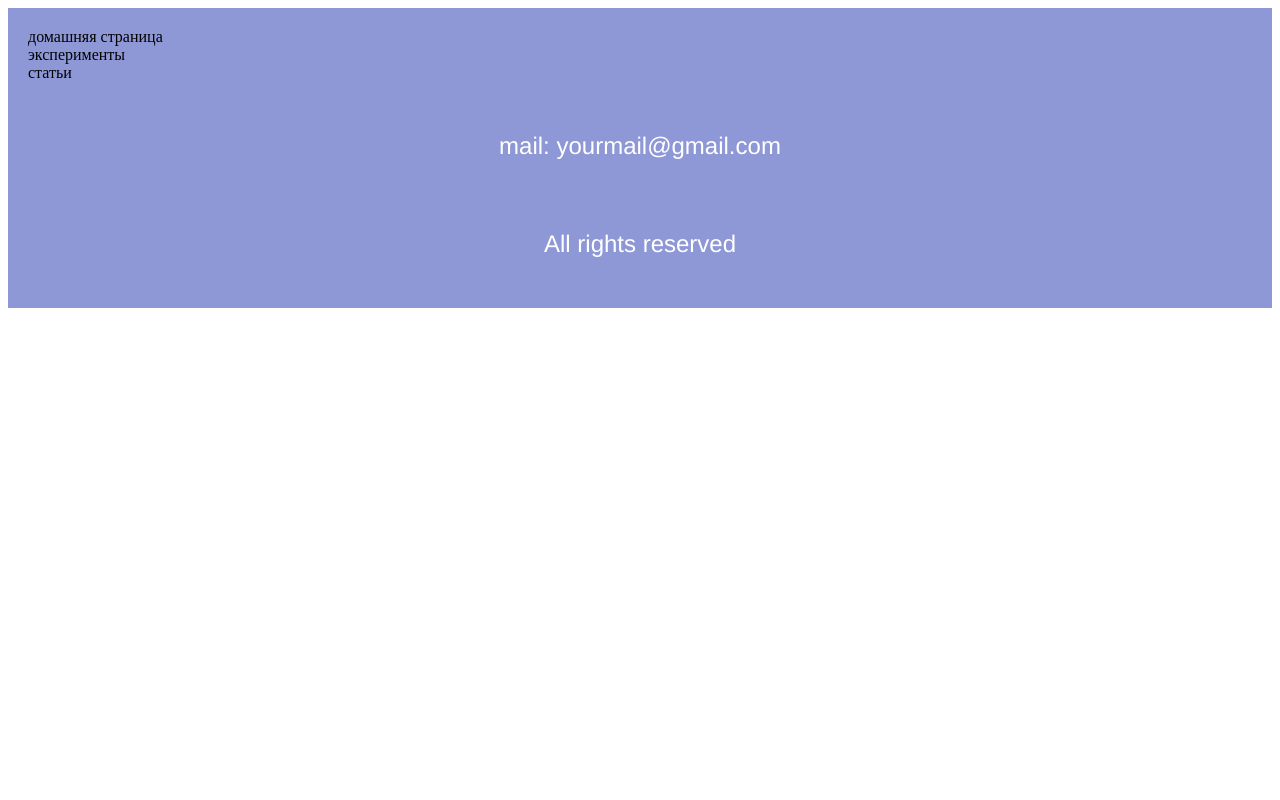
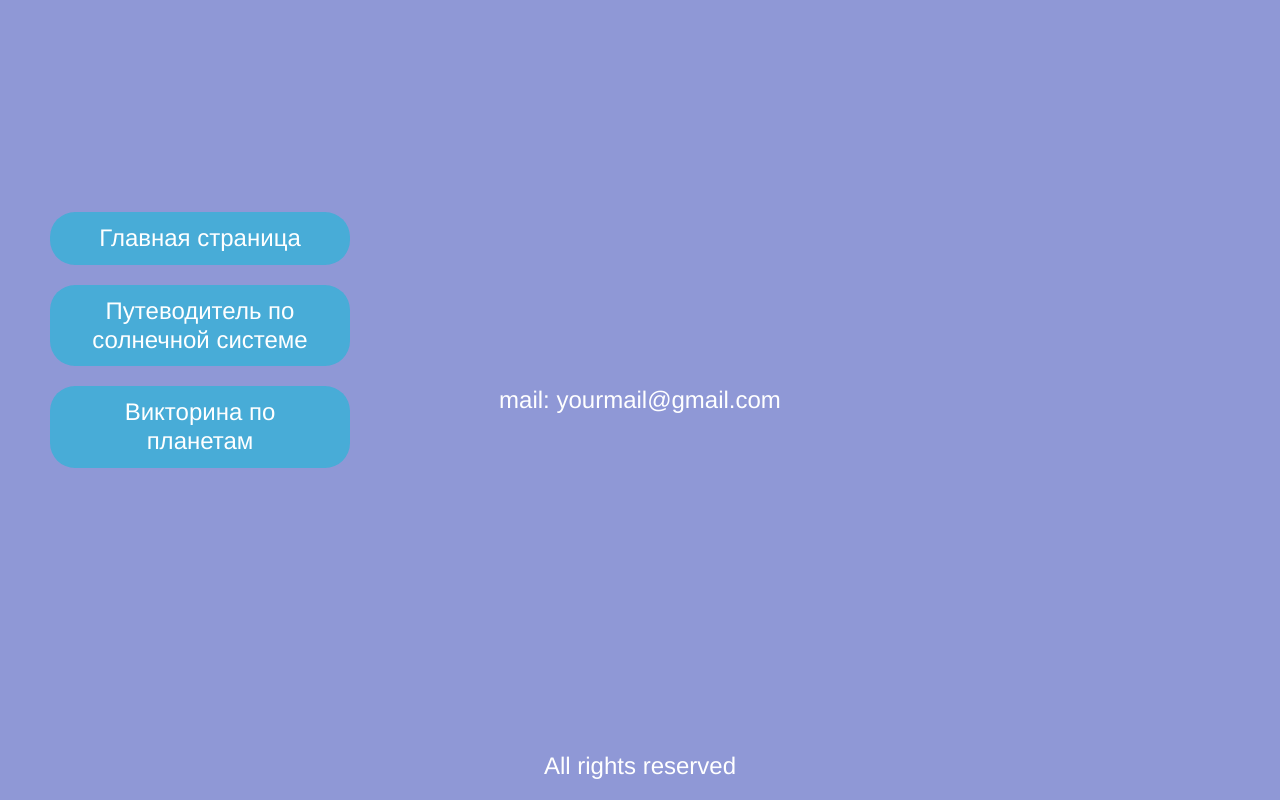
Before and after one commit to VovanAdidas/astrofizika, a Django app: page /contact/ in a window 1280 px wide. Run offline with Django 5.2, Linux system fonts and the light colour scheme.

Commit message:
Remake contact

```diff
--- a/experiments/static/experiments/contact.css
+++ b/experiments/static/experiments/contact.css
@@ -1,67 +1,132 @@
+/* Основной контейнер */
 .frame {
   background-color: #8f98d6;
   display: flex;
-  justify-content: center;
+  justify-content: center; /* Центрируем содержимое по горизонтали */
+  align-items: center; /* Центрируем содержимое по вертикали */
   width: 100%;
+  height: 100vh; /* Высота равна высоте экрана */
+  margin: 0;
+  padding: 0;
+  box-sizing: border-box;
 }
 
+/* Контейнер с ограничением по ширине */
 .frame .div {
   background-color: #8f98d6;
   width: 100%;
-  max-width: 1440px;
-  height: 300px;
-  position: relative;
-  padding: 20px;
+  height: 100%;
+  padding: 0;
   box-sizing: border-box;
+  display: flex;
+  flex-direction: column;
+  justify-content: center;
+  align-items: flex-start; /* Элементы выравниваются слева */
+  padding-left: 50px; /* Отступ слева для кнопок */
+  padding-right: 50px; /* Отступ справа */
 }
 
-.frame .text-wrapper,
+/* Контейнер для всего контента */
+.content-wrapper {
+  display: flex;
+  flex-direction: column;
+  justify-content: center;
+  align-items: flex-start; /* Кнопки будут слева */
+  width: 100%;
+  padding: 0;
+  box-sizing: border-box;
+  position: relative;
+  height: 100%;
+  padding-bottom: 80px;
+}
+
+/* Контейнер для ссылок */
+.links-wrapper {
+  display: flex;
+  flex-direction: column;
+  gap: 20px;
+  margin-bottom: 40px;
+  padding-left: 0;
+  margin-left: 0;
+  text-align: left; /* Выровнять текст слева */
+}
+
+/* Ссылки (кнопки) */
+.link {
+  font-family: "Ubuntu Mono-Regular", Helvetica;
+  font-weight: 400;
+  color: white;
+  font-size: 24px;
+  text-decoration: none;
+  padding: 12px 25px;
+  background-color: #48acd7; /* Новый цвет кнопок */
+  border: none;
+  border-radius: 25px; /* Овальные кнопки */
+  width: auto; /* Даем кнопке гибкость по ширине */
+  max-width: 250px; /* Максимальная ширина кнопки */
+  text-align: center;
+  transition: background-color 0.3s; /* Плавное изменение фона */
+  word-wrap: break-word; /* Разрешаем перенос слов на кнопке */
+  white-space: normal; /* Разрешаем перенос текста */
+  line-height: 1.2; /* Устанавливаем межстрочный интервал, чтобы текст был компактным */
+  cursor: pointer; /* Курсор при наведении */
+}
+
+/* Эффект наведения на ссылках */
+.link:hover {
+  background-color: #2f7db7; /* Цвет фона при наведении */
+  color: #ffffff; /* Цвет текста при наведении */
+}
+
+/* Почта (центрируем по экрану, независимо от отступов для кнопок) */
 .frame .text-wrapper-2 {
-  position: absolute;
   font-family: "Ubuntu Mono-Regular", Helvetica;
   font-weight: 400;
   color: #ffffff;
   font-size: 24px;
   text-align: center;
-  line-height: normal;
+  position: absolute;
+  top: 50%; /* Половина высоты экрана */
+  left: 50%; /* Половина ширины экрана */
+  transform: translate(-50%, -50%); /* Точное выравнивание по центру */
+  width: 100%; /* Ширина 100% */
 }
 
+/* All rights reserved */
 .frame .text-wrapper {
-  top: 222px;
-  left: 50%;
-  transform: translateX(-50%);
+  font-family: "Ubuntu Mono-Regular", Helvetica;
+  font-weight: 400;
+  color: #ffffff;
+  font-size: 24px;
+  text-align: center;
+  position: absolute;
+  bottom: 20px;
+  width: 100%;
 }
 
-.frame .text-wrapper-2 {
-  top: 124px;
-  left: 50%;
-  transform: translateX(-50%);
+/* Убираем полоски, устанавливаем на 100% ширину и устраняем все отступы */
+html, body {
+  width: 100%;
+  margin: 0;
+  padding: 0;
+  overflow-x: hidden;
 }
 
-.links-wrapper {
-  position: absolute;
-  top: 50%;
-  left: 50%;
-  transform: translate(-50%, -50%);
-  display: flex;
-  flex-direction: column; /* Ссылки выстраиваются в столбик */
-  gap: 20px; /* Расстояние между ссылками */
-  align-items: center; /* Центрирование по горизонтали */
+@media (max-width: 768px) {
+  .frame .div {
+    padding: 0;
+  }
+
+  .content-wrapper {
+    gap: 20px;
+  }
+
+  .frame .text-wrapper,
+  .frame .text-wrapper-2 {
+    font-size: 18px;
+  }
+
+  .links-wrapper {
+    gap: 10px;
+  }
 }
-
-.link {
-  font-family: "Ubuntu Mono-Regular", Helvetica;
-  font-weight: 400;
-  color: #ffffff; /* Белый цвет текста */
-  font-size: 24px;
-  text-decoration: none;
-  text-align: center;
-  padding: 10px 20px;
-  background-color: #4c5a8a;
-  border-radius: 5px;
-  transition: background-color 0.3s ease;
-}
-
-.link:hover {
-  background-color: #3c4870;
-}
--- a/experiments/templates/experiments/contact.html
+++ b/experiments/templates/experiments/contact.html
@@ -1,20 +1,38 @@
 {% load static %}
 <!DOCTYPE html>
-<html>
+<html lang="ru">
   <head>
     <meta charset="utf-8" />
+    <meta name="viewport" content="width=device-width, initial-scale=1.0">
     <link rel="stylesheet" href="{% static 'experiments/contact.css' %}" />
+    <script>
+      // Функция для обработки перехода по ссылкам без анимации и задержки
+      document.addEventListener('DOMContentLoaded', function () {
+        const links = document.querySelectorAll('.link');
 
+        links.forEach(function (link) {
+          link.addEventListener('click', function (event) {
+            event.preventDefault(); // Останавливаем стандартный переход по ссылке
+            const targetUrl = link.getAttribute('href'); // Получаем URL назначения
+
+            // Мгновенно переходим по ссылке
+            window.location.href = targetUrl;
+          });
+        });
+      });
+    </script>
   </head>
   <body>
     <div class="frame">
       <div class="div">
-        <div class="text-wrapper">All rights reserved</div>
-        <div class="text-wrapper-2">mail: yourmail@gmail.com</div>
-        <div class="overlap-group">
-          <div class="text-wrapper-3">домашняя страница</div>
-          <div class="text-wrapper-4">эксперименты</div>
-          <div class="text-wrapper-5">статьи</div>
+        <div class="content-wrapper">
+          <div class="text-wrapper-2">mail: yourmail@gmail.com</div>
+          <div class="links-wrapper">
+            <a href="/" class="link">Главная страница</a> <!-- Ссылка на главную страницу -->
+            <a href="/system" class="link">Путеводитель по солнечной системе</a> <!-- Ссылка на "Солнечная система" -->
+            <a href="/game" class="link">Викторина по планетам</a> <!-- Ссылка на "Викторина" -->
+          </div>
+          <div class="text-wrapper">All rights reserved</div>
         </div>
       </div>
     </div>
```
